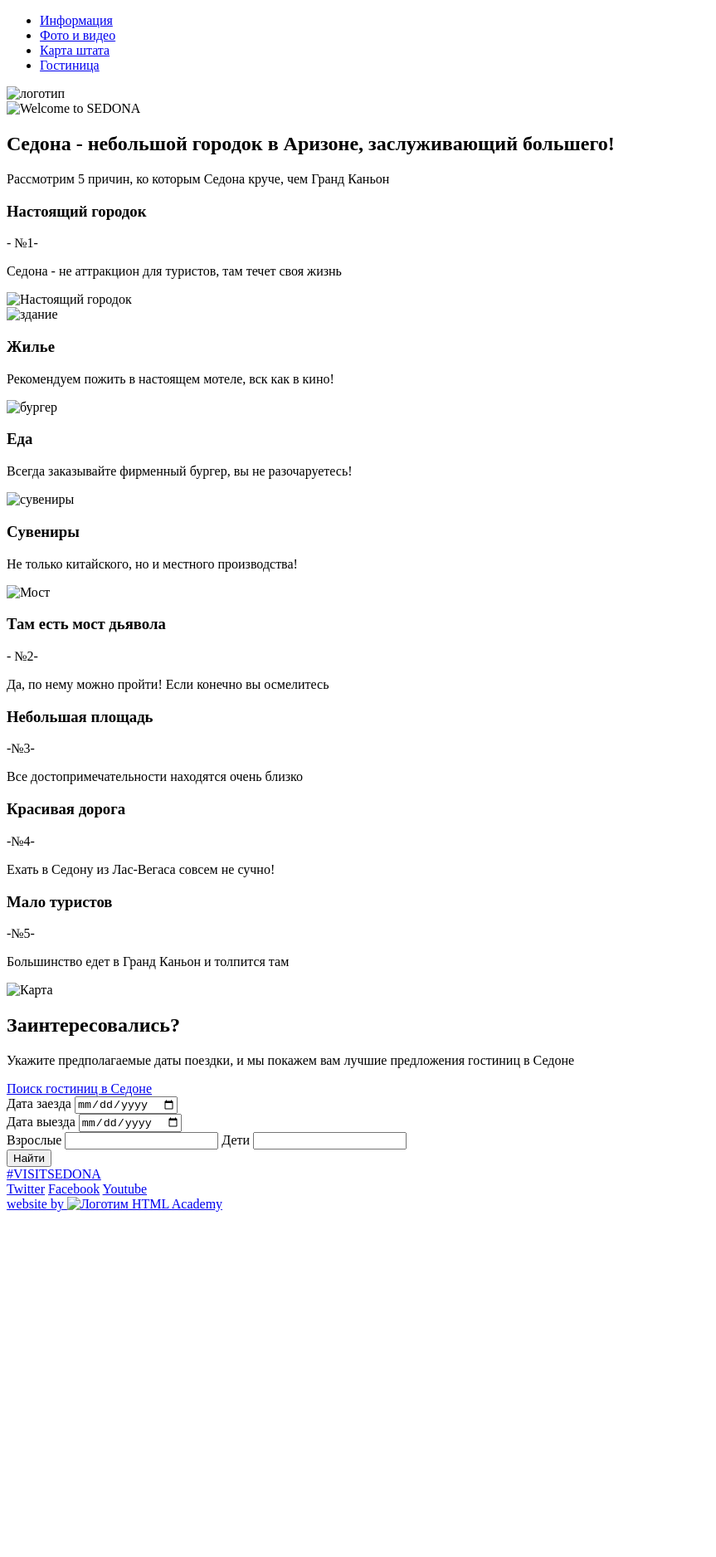
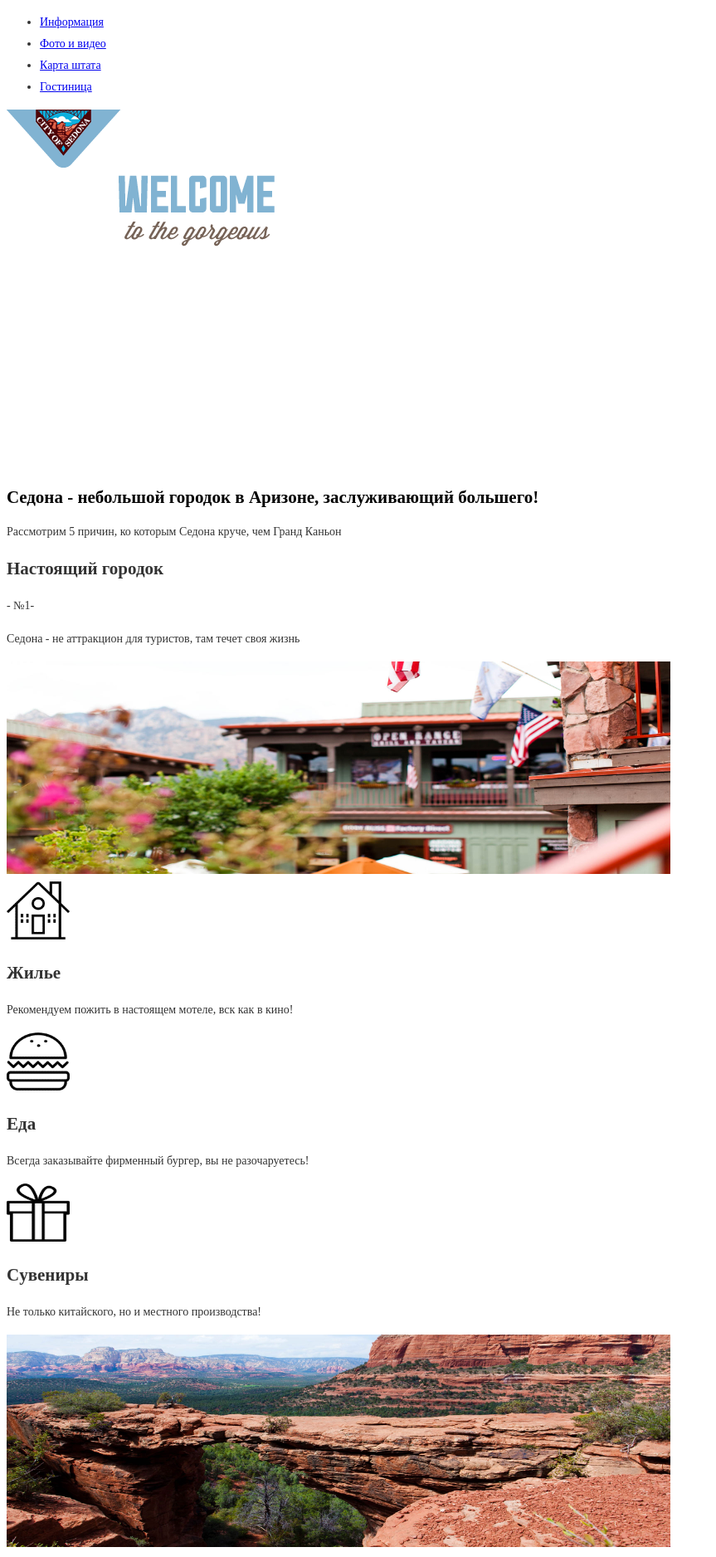
Before and after one commit to Polisonik/285159-sedona, a plain HTML site: page index.html in a window 1280 px wide. Shown: the top 1876 px of the page at 83% size, without its empty margins (0-863 px from the left). Before the commit the page ends 1468 px from the top, so only its background shows below. Drawn offline with Linux system fonts and the light colour scheme.

Commit message:
Исправление замечаний
Исправлены замечания, добавлены картинки и файл style.css

```diff
--- /dev/null
+++ b/css/style.css
@@ -0,0 +1,21 @@
+body{
+  font-family: PTSans;
+  font-size: 14px;
+  line-height: 26px;
+  color: #333333;
+
+}
+
+h2{
+ font-family: PTSans
+   font-size: 21px;
+  line-height: 21px;
+  font-weight: bold;
+  color: black;
+}
+
+h3 {
+  font-size: 21px;
+  line-height: 21px;
+
+}
--- a/index.html
+++ b/index.html
@@ -3,10 +3,11 @@
   <head>
     <meta charset="utf-8">
     <title>SEDONA</title>
+    <link rel="stylesheet" href="css/style.css">
   </head>
 
   <body>
-    <main class="container">
+    <div class="container">
       <header>
         <nav class="main-navigator">
           <ul>
@@ -24,11 +25,18 @@
             </li>
           </ul>
         </nav>
-      <img src="img/logo.jpg" width="" height="" alt="логотип" >
+
+        <div class="logo-image">
+          <img src="img/logo.png" width="" height="" alt="логотип" >
+        </div>
       </header>
 
+
+      <main>
         <div class="greeting">
-      <img src="img/welcome.svg" alt="Welcome to SEDONA">
+          <div class="greeting-img">
+            <img src="img/welcome.png" alt="Welcome to SEDONA">
+          </div>
           <div class="greeting-title">
             <h2>Cедона - небольшой городок в Аризоне, заслуживающий большего!</h2>
             <p>Рассмотрим 5 причин, ко которым Седона круче, чем Гранд Каньон</p>
@@ -36,35 +44,45 @@
         </div>
 
         <div class="reason">
-      <div class="reason first">
+          <div class="reason-first">
             <h3>Настоящий городок</h3>
             <p>- №1-</p>
             <p>Седона - не аттракцион для туристов, там течет своя жизнь</p>
-        <img src="img/city.jpg" width="" height="" alt="Настоящий городок">
+            <div class="reason-first-image">
+              <img src="img/reason1.jpg" width="800" height="256" alt="Настоящий городок">
+            </div>
           </div>
 
           <div class="reason-list">
             <div class="reason-content">
-          <img src="img/build.png" width="" height="" alt="здание">
+              <div class="reason-content-image">
+                <img src="img/build.png" width="76" height="70" alt="здание">
+              </div>
               <h3 class="reason-name"> Жилье</h3>
               <p>Рекомендуем пожить в настоящем мотеле, вск как в кино!</p>
             </div>
 
             <div class="reason-content">
-          <img src="img/burger.png" width="" height="" alt="бургер">
+              <div class="reason-content-image">
+                <img src="img/burger.png" width="76" height="70" alt="бургер">
+              </div>
               <h3 class="reason-name"> Еда</h3>
               <p>Всегда заказывайте фирменный бургер, вы не разочаруетесь!</p>
             </div>
 
             <div class="reason-content">
-          <img src="img/souvenir.png" width="" height="" alt="сувениры">
+               <div class="reason-content-image">
+                <img src="img/souvenir.png" width="76" height="70" alt="сувениры">
+              </div>
               <h3 class="reason-name"> Cувениры</h3>
               <p>Не только китайского, но и местного производства!</p>
             </div>
           </div>
 
-      <div class="reason second">
-        <img src="img/bridge.jpg" width="" height="" alt="Мост">
+          <div class="reason-second">
+            <div class="reason-second-image">
+              <img src="img/reason2.jpg" width="800" height="256" alt="Мост">
+            </div>
             <h3>Там есть мост дьявола</h3>
             <p>- №2-</p>
             <p>Да, по нему можно пройти! Если конечно вы осмелитесь</p>
@@ -92,34 +110,47 @@
         </div>
 
         <div class="hotel">
-      <img src="img/map.jpg" width="" height="" alt="Карта">
+          <div class="img-map">
+            <img src="img/map.jpg" width="1200" height="595" alt="Карта">
+          </div>
           <h2 class="hotel-title">Заинтересовались?</h2>
           <p>Укажите предполагаемые даты поездки, и мы покажем вам лучшие предложения гостиниц в Седоне</p>
           <div class="hotel-search">
             <a href="#">Поиск гостиниц в Седоне</a>
             <form action="https://echo.htmlacademy.ru" method="get">
-            <div class="data-arrival">
-              <label>
-                Дата заезда <input type="date" name="arrival date" >
-              </label>
+              <div class="hotel-search-title">
+                <label for="date arrival">Дата заезда</label>
               </div>
-            <div class="date-departure">
-              <label>
-                Дата выезда <input type="date" name="departure date" > <!-- как вывести иконку календаря? -->
-              </label>
+              <div class="hotel-search-day">
+                <input id="date arrival" type="date" name="arrival date" >
               </div>
-            <div class="guests-number">
-              <label>
-                Взрослые <input type="number" min=0 name="adult"> <!-- Как сделать кнопочки "+" и "-" сбоку? -->
-              </label>
-              <label>
-                Дети <input type="number" min="0" name="children"> <!-- Как сделать кнопочки "+" и "-" сбоку? -->
-              </label>
+              <div class="hotel-search-title">
+                <label for="date departure">Дата выезда</label>
               </div>
-            <input type="button" name="find" value="Найти" >
-          </form>
+              <div class="hotel-search-day">
+                <input id="date departure" type="date" name="departure date" > <!-- как вывести иконку календаря? -->
+              </div>
+              <div class="hotel-search-guests">
+                <div class="hotel-search-title">
+                  <label for="adult-number">Взрослые</label>
+                </div>
+                <div class="hotel-search-number">
+                  <input id="adult-number" type="number" min=0 name="adult"> <!-- Как сделать кнопочки "+" и "-" сбоку? -->
+                </div>
+                <div class="hotel-search-title">
+                  <label for="children-number">Дети</label>
+                </div>
+                <div class="hotel-search-number">
+                  <input id="children-number" type="number" min="0" name="children"> <!-- Как сделать кнопочки "+" и "-" сбоку? -->
                 </div>
               </div>
+              <button type="submit">Найти</button>
+            </form>
+
+          </div>
+        </div>
+      </main>
+
 
       <footer class="main-footer">
         <div class="footer-contacts">
@@ -129,16 +160,17 @@
           <div class="footer-social">
             <a class="social-btn social-btn-tw" href="#">Twitter</a>
             <a class="social-btn social-btn-fs" href="#">Facebook</a>
-          <a class="social-btn social-btn-youtu" href="#">Youtube</a>
+            <a class="social-btn social-btn-youtube" href="#">YT</a>
           </div>
           <div class="footer-copyright">
-          <a class="footer-logo" href="#">
-            website by <img src="img/logo-htmlacademy.jpg" alt="Логотим HTML Academy">
+            <a class="footer-logo" href="#">website by
+            <!--<div class="logo-academy">  -->
+              <img src="img/logo-htmlacademy.png" width="118" height="44" alt="Логотим HTML Academy">  <!--можно ли внутри <a> ставить <div>, если нет, как обернутль логотип?-->
+            <!--</div> -->
             </a>
           </div>
         </div>
-
       </footer>
-    </main>
+    </div>
   </body>
 </html>
```
Also changed, not shown: catalog.html (+47 -38 lines), img/amara.jpg (added), img/backgroun.jpg (added), img/build.png (added), img/burger.png (added), img/cursor.png (added), img/desert.jpg (added), img/filter_background.jpg (added), img/logo-htmlacademy.png (added), img/logo.png (added), img/map.jpg (added), img/neckline.png (added), img/reason1.jpg (added), img/reason2.jpg (added), 3 more files. Lines whose indentation alone changed are shown as unchanged.
